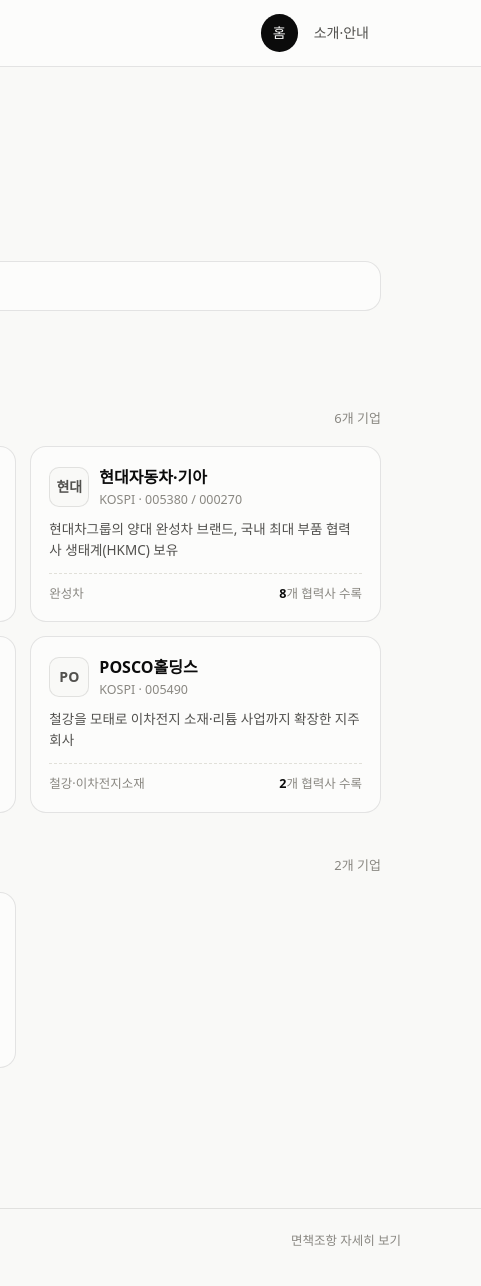
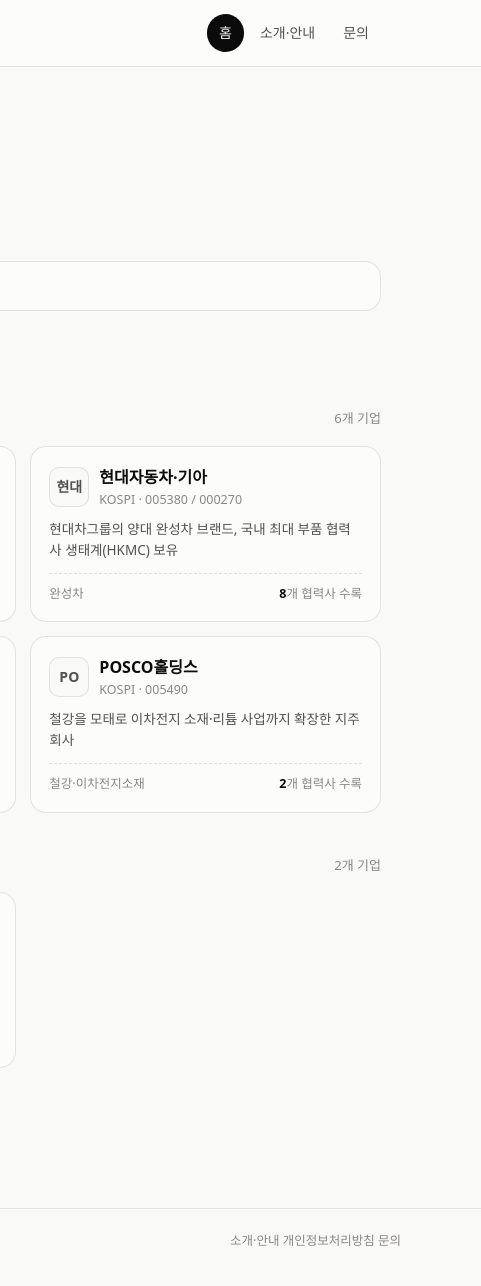
Before and after one commit to juonsun/Jusigonsun, a website: page index.html in a window 1280 px wide. Shown: the full height of the page, 799-1280 px from the left. Drawn offline with Linux system fonts and the light colour scheme.

Commit message:
Update index.html

```diff
--- a/index.html
+++ b/index.html
@@ -17,6 +17,7 @@
       <nav class="site-nav">
         <a href="#/home" data-route="home">홈</a>
         <a href="#/about" data-route="about">소개·안내</a>
+        <a href="#/contact" data-route="contact">문의</a>
       </nav>
     </div>
   </header>
@@ -28,7 +29,11 @@
   <footer class="site-footer">
     <div class="site-footer-inner">
       <span>© 2026 공급망지도(SupplyMap). 본 사이트는 투자 참고용 정보를 제공하며 투자 권유가 아닙니다.</span>
-      <span><a href="#/about">면책조항 자세히 보기</a></span>
+      <span class="footer-links">
+        <a href="#/about">소개·안내</a>
+        <a href="#/privacy">개인정보처리방침</a>
+        <a href="#/contact">문의</a>
+      </span>
     </div>
   </footer>
 
```
